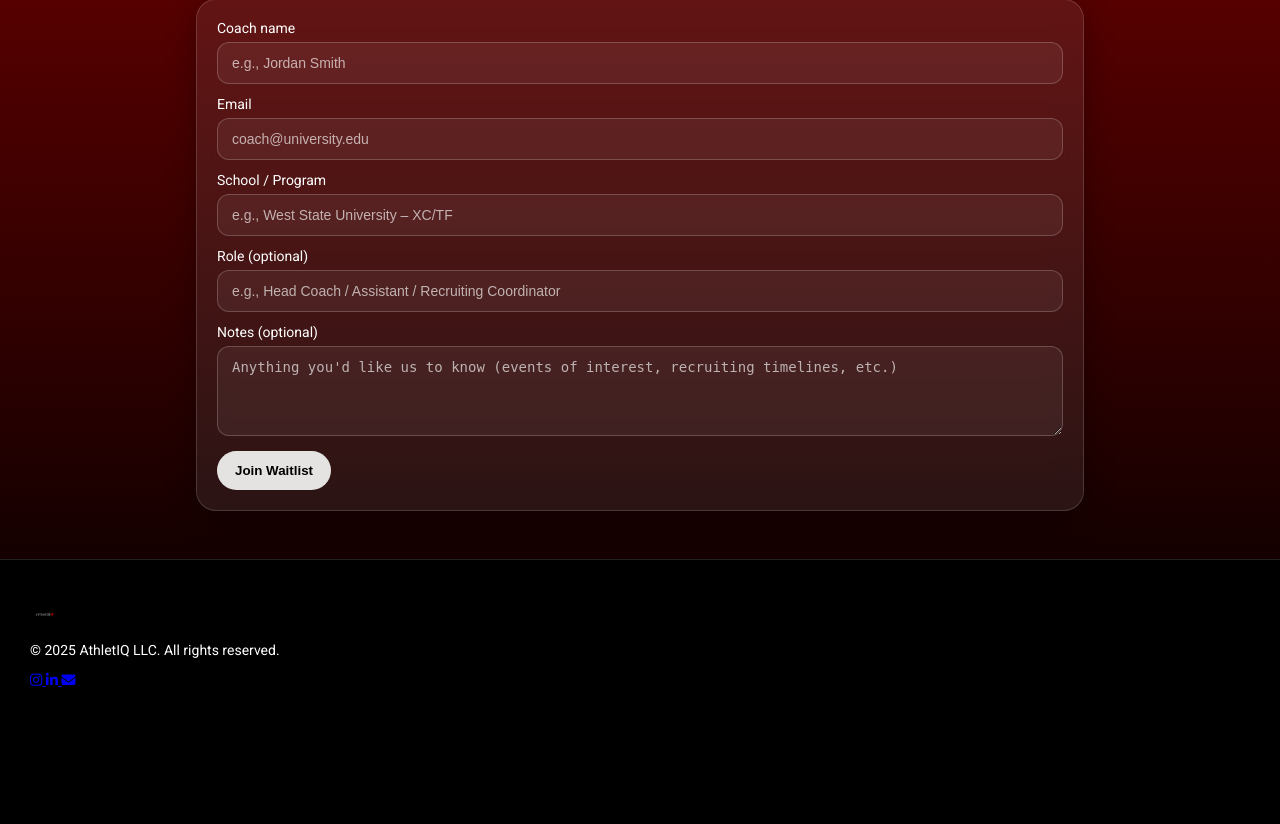
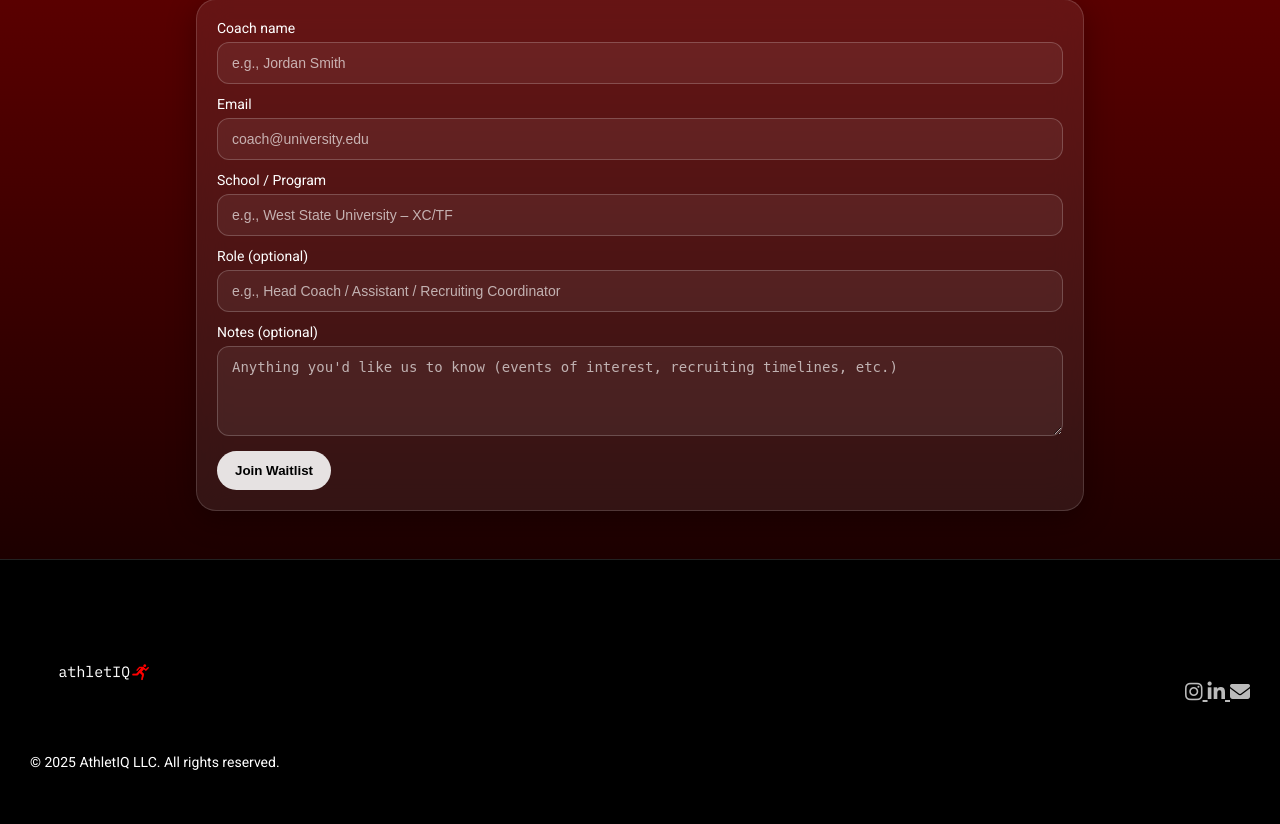
Before and after one commit to ruhankhanna/athletiq-app, a Flask app: page /waitlist in a window 1280 px wide. Shown: the part 353-1177 px from the top of the page. Before the commit the page ends 1040 px from the top, so only its background shows below. Run offline with Flask 3, Linux system fonts and the light colour scheme; some libraries are stand-ins or nearby versions.

Commit message:
Enhance styling for nav and footer components
Added styles for navigation and footer elements.

```diff
--- a/static/css/waitlist.css
+++ b/static/css/waitlist.css
@@ -34,6 +34,66 @@ nav {
   padding: 16px 20px;
   z-index: 999;
 }
+
+
+/* Make the nav/menu identical */
+nav {
+  position: fixed;
+}
+.menu-button-container {
+  position: fixed; top: 20px; right: 20px; z-index: 999; width: 25px;
+}
+.menu-button { cursor: pointer; width: 20px; height: 20px; border-radius: 50%; position: relative; }
+.menu-content {
+  position: absolute;
+  top: 100%;
+  right: 0;
+  width: 200px;
+  background-color: rgba(0, 0, 0, 0.95);
+  padding: 12px 16px;
+  border-radius: 8px;
+  z-index: 1001;
+  opacity: 0;
+  pointer-events: none;
+  transition: opacity 0.3s ease;
+}
+.menu-content.active { opacity: 1; pointer-events: auto; }
+.menu-content ul { list-style: none; padding: 0; margin: 0; }
+.menu-content li { margin-bottom: 10px; }
+.menu-content a { text-decoration: none; color: #fff; font-size: 16px; }
+
+/* Footer (reuse about.css) */
+.site-footer {
+  background-color: #000;
+  color: #fff;
+  padding: 40px 30px;
+  font-family: "Roboto", sans-serif;
+  font-size: 14px;
+  border-top: 1px solid #222;
+  margin-top: 0;
+}
+.footer-container {
+  display: flex;
+  flex-direction: column;
+  align-items: center;
+  text-align: center;
+  gap: 20px;
+}
+@media (min-width: 768px) {
+  .footer-container {
+    flex-direction: row;
+    justify-content: space-between;
+    text-align: left;
+  }
+}
+.footer-left img {
+  width: 140px;   /* make logo bigger */
+  height: auto;
+  margin-bottom: 10px;
+}
+.footer-right a { color: #bbb; transition: color 0.3s ease; font-size: 20px; }
+.footer-right a:hover { color: #fff; }
+
 
 .logo {
   position: fixed;
```
